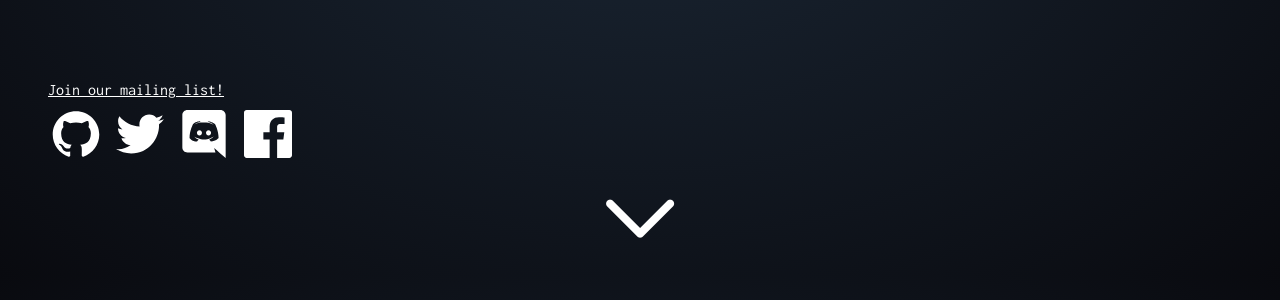
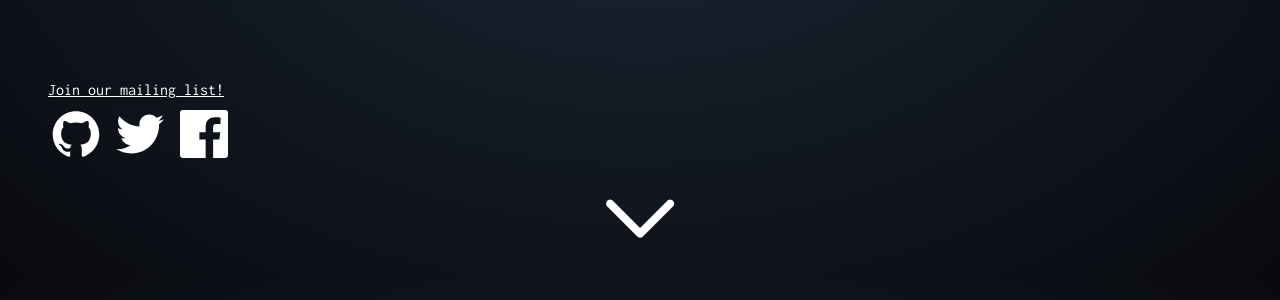
Before and after one commit to hacks/hacks.github.io, a Jekyll site: the page built from index.md, in a window 1280 px wide. Shown: the part 1565-1865 px from the top of the page. Built offline with Jekyll 4.4.1, drawn with Linux system fonts in a browser that asks for light colours.

Commit message:
Removed discord

```diff
--- a/_config.yml
+++ b/_config.yml
@@ -9,7 +9,6 @@ url: "http://hacks.io"
 twitter_username: NUHacks
 github_username: hacks
 github_repo: hacks/hacks.github.io
-discord_invite: https://discord.gg/Y4CqEYx
 fb_page: https://facebook.com/groups/nuhacks
 
 # Build settings
--- a/_includes/icon-discord.html
+++ /dev/null
@@ -1 +0,0 @@
-<a href="{{ include.invite_link }}">{% include svg/icon-discord.svg %}</a>
--- a/_layouts/home.html
+++ b/_layouts/home.html
@@ -37,7 +37,6 @@ layout: base
       <div id="social-icons">
         {% include icon-github.html username=site.github_username %}
         {% include icon-twitter.html username=site.twitter_username %}
-        {% include icon-discord.html invite_link=site.discord_invite %}
         {% include icon-facebook.html fb_page=site.fb_page %}
       </div>
       <img class="down-arrow" src="/assets/img/down-arrow.png" onclick="document.querySelector('#announcements').scrollIntoView({ behavior: 'smooth' });" alt="Down Arrow">
```
